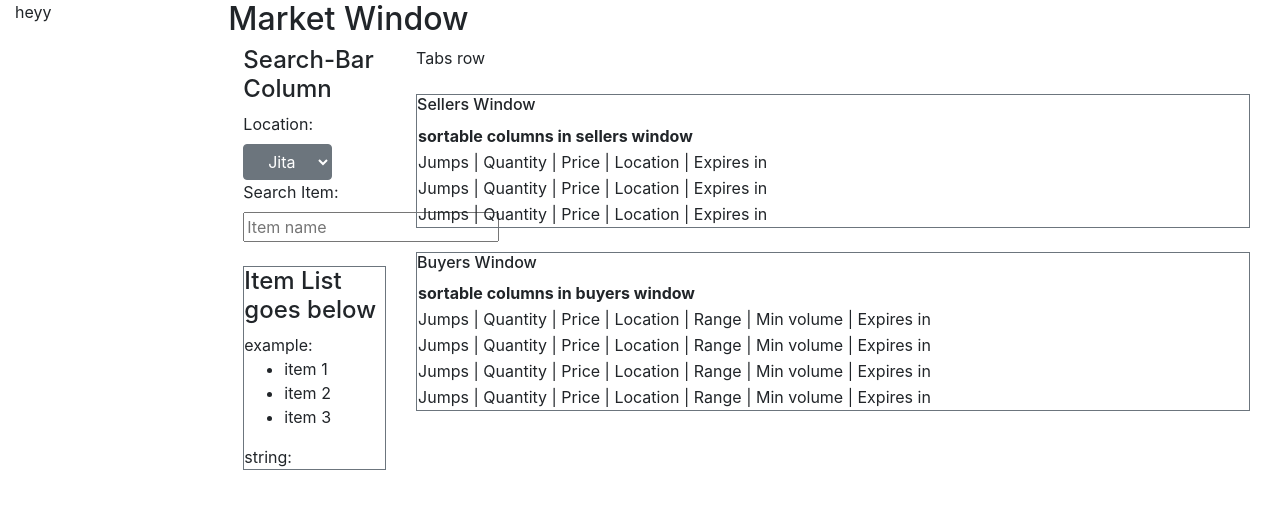
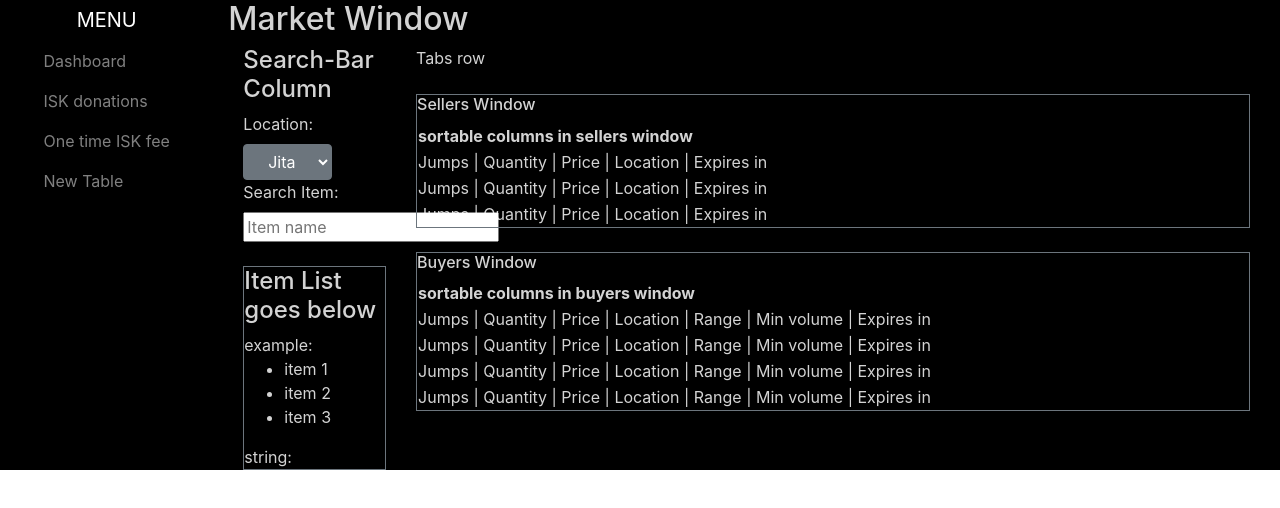
Before and after one commit to SeanBunch/Eve-API, a React (Create React App) app in the folder frontend/: page / in a window 1280 px wide. Shown: the top 508 px of the page. Built offline with nearby package versions, Linux system fonts and the light colour scheme.

Commit message:
some ui changes

```diff
--- a/frontend/src/App.css
+++ b/frontend/src/App.css
@@ -1,38 +1,12 @@
-.App {
-  text-align: center;
+#root {
+  background-color: rgb(0, 0, 0);
+  color: rgba(255, 255, 255, 0.829);
+
 }
 
-.App-logo {
-  height: 40vmin;
-  pointer-events: none;
-}
 
 @media (prefers-reduced-motion: no-preference) {
   .App-logo {
     animation: App-logo-spin infinite 20s linear;
   }
 }
-
-.App-header {
-  background-color: #282c34;
-  min-height: 100vh;
-  display: flex;
-  flex-direction: column;
-  align-items: center;
-  justify-content: center;
-  font-size: calc(10px + 2vmin);
-  color: white;
-}
-
-.App-link {
-  color: #61dafb;
-}
-
-@keyframes App-logo-spin {
-  from {
-    transform: rotate(0deg);
-  }
-  to {
-    transform: rotate(360deg);
-  }
-}
--- a/frontend/src/Layout/Menu.js
+++ b/frontend/src/Layout/Menu.js
@@ -4,7 +4,6 @@ import { Link } from "react-router-dom";
 function Menu() {
   return (
     <div>
-      heyy
       <nav className="navbar navbar-dark align-items-start p-0">
         <div className="container-fluid d-flex flex-column p-0">
           <Link
@@ -12,7 +11,7 @@ function Menu() {
             to="/"
           >
             <div className="sidebar-brand-text mx-3">
-              <span>Periodic Tables</span>
+              <span>MENU</span>
             </div>
           </Link>
           <hr className="sidebar-divider my-0" />
@@ -26,13 +25,13 @@ function Menu() {
             <li className="nav-item">
               <Link className="nav-link" to="/">
                 <span className="oi oi-magnifying-glass" />
-                Search
+                ISK donations
               </Link>
             </li>
             <li className="nav-item">
               <Link className="nav-link" to="/">
                 <span className="oi oi-plus" />
-                New Reservation
+                One time ISK fee
               </Link>
             </li>
             <li className="nav-item">
```
